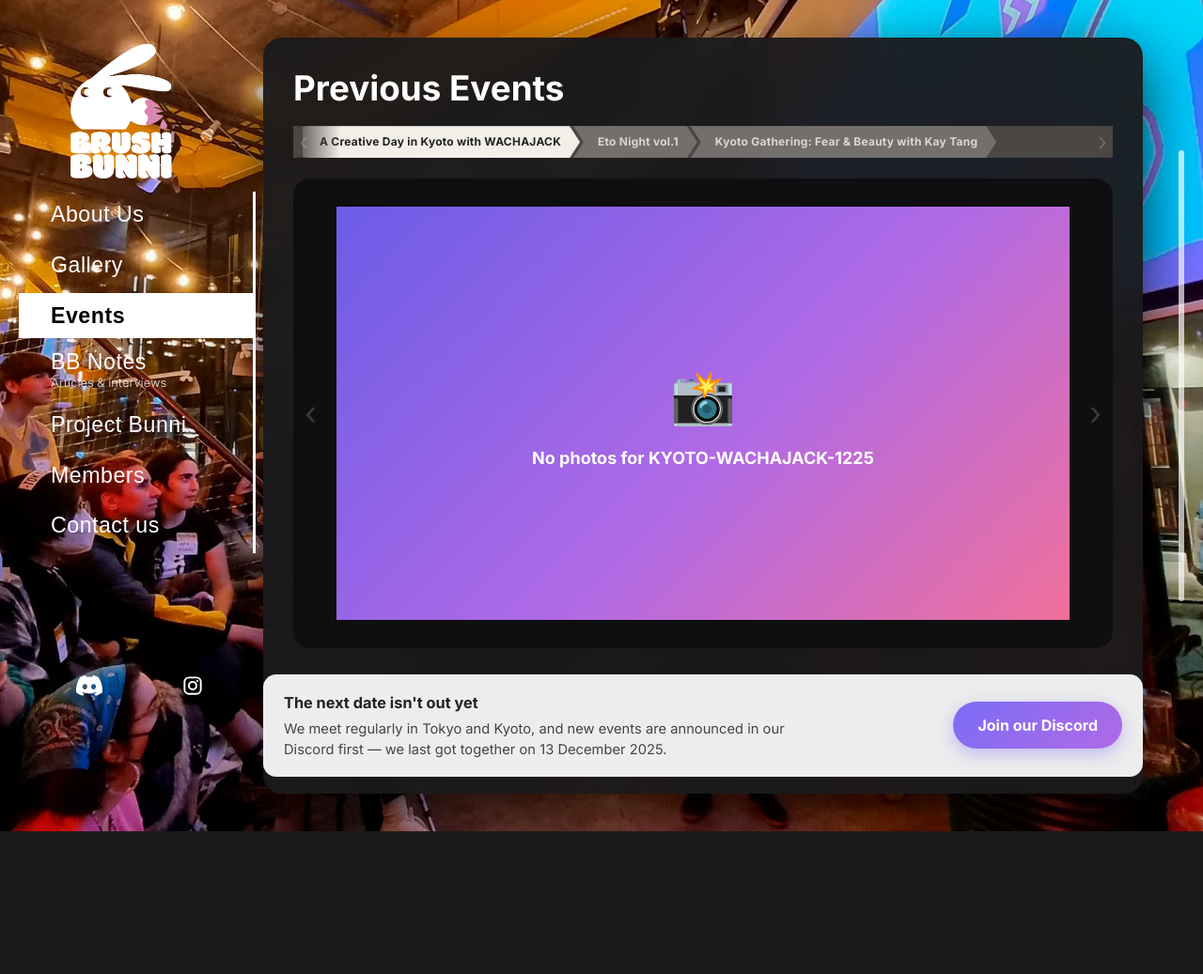
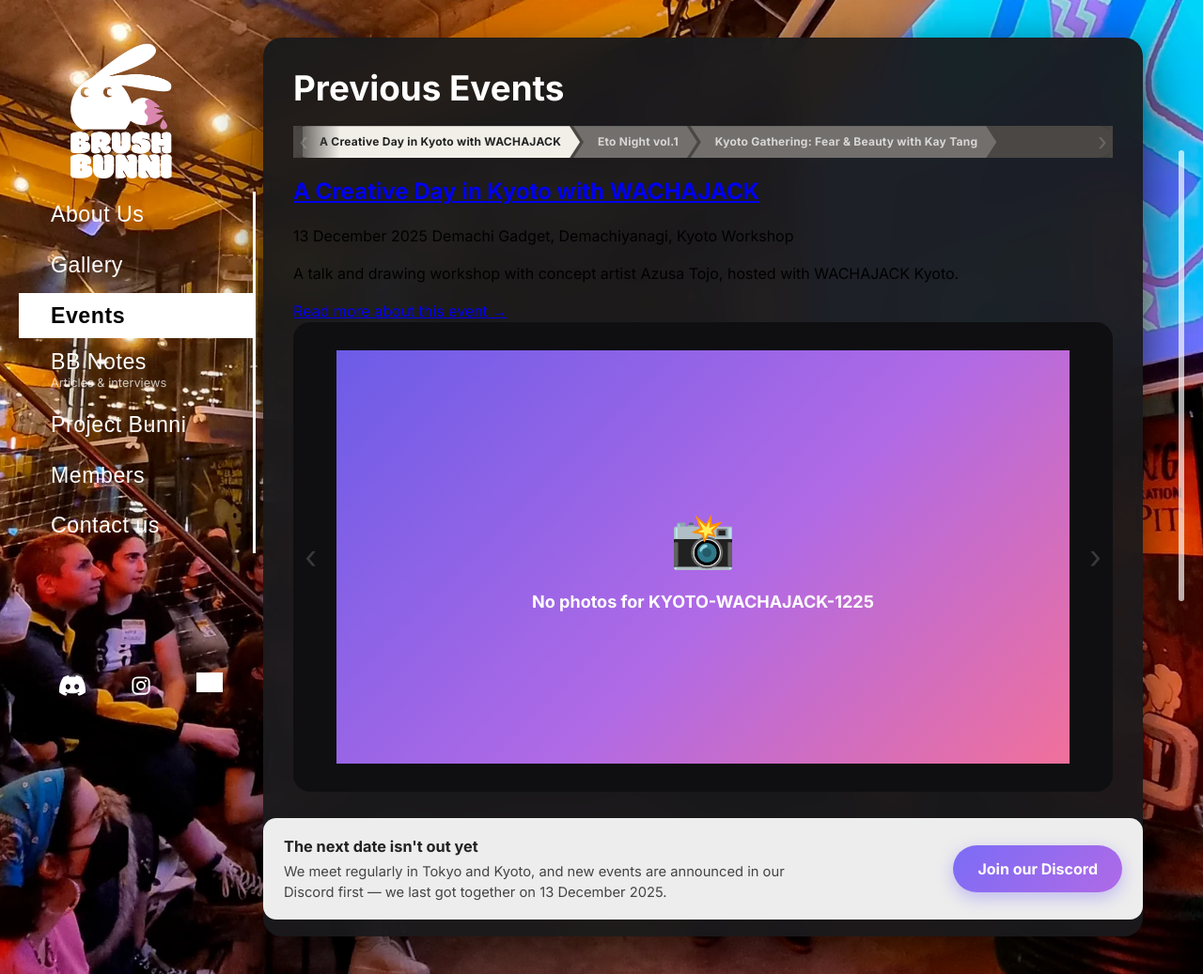
Before and after one commit to wavevworld/BrushBunni, a Django app: page /events/ in a window 1280 px wide. Shown: the whole page at 94% size. Before the commit the page ends 885 px from the top, so only its background shows below. Run offline with Django 5.2, Linux system fonts and the light colour scheme; data comes from the database, SQL or seed files in the repository; tables that the repository leaves empty hold one stand-in row (values such as "Sample post"); grey boxes marked "Sample" are stand-in pictures; some libraries are stand-ins or nearby versions; grey boxes are pictures that could not be loaded.

Commit message:
feat(events): describe each event in text and keep Members and the mail icon

```diff
--- a/blog/templates/blog/base.html
+++ b/blog/templates/blog/base.html
@@ -102,13 +102,18 @@
         <img src="{% static 'blog/icons/instagram.svg' %}" alt="Instagram">
       </a>
       {% comment %}
-        Only rendered once CONTACT_EMAIL is configured. This carried a
-        hardcoded youremail@example.com for months — an icon that is absent is
-        better than one that mails a placeholder domain.
+        The icon always shows. Until CONTACT_EMAIL is set it points at the
+        contact form, which works — that keeps the row of icons intact without
+        going back to the hardcoded youremail@example.com that sat here for
+        months. Set the address and it becomes a real mailto.
       {% endcomment %}
       {% if contact_email %}
         <a href="mailto:{{ contact_email }}">
           <img src="{% static 'blog/icons/gmail.svg' %}" alt="Email us">
+        </a>
+      {% else %}
+        <a href="{% url 'contact' %}">
+          <img src="{% static 'blog/icons/gmail.svg' %}" alt="Send us a message">
         </a>
       {% endif %}
     </div>
--- a/blog/templates/blog/events.html
+++ b/blog/templates/blog/events.html
@@ -47,6 +47,50 @@
                     </div>
                 </div>
             </div>
+
+            {% comment %}
+              What you are actually looking at. The tabs and photos said
+              nothing in text, so an event's date, venue and description
+              existed only inside the pictures. One block per event; the
+              matching one is shown with its photos.
+            {% endcomment %}
+            {% for event in past_events %}
+                <div class="event-summary" data-event-id="{{ event.id }}">
+                    <h2 class="event-summary-name">
+                        <a href="{{ event.get_absolute_url }}">{{ event.display_name }}</a>
+                    </h2>
+
+                    <p class="event-summary-meta">
+                        <span>{{ event.date|date:"j F Y" }}</span>
+                        {% if event.is_online %}
+                            <span>Online</span>
+                        {% elif event.location or event.city %}
+                            {% comment %}
+                              Some venues are just the city name, so printing
+                              both gave "Kyoto, Kyoto".
+                            {% endcomment %}
+                            <span>
+                                {% if event.location and event.city and event.location != event.city %}
+                                    {{ event.location }}, {{ event.city }}
+                                {% else %}
+                                    {{ event.location|default:event.city }}
+                                {% endif %}
+                            </span>
+                        {% endif %}
+                        <span>{{ event.get_event_type_display }}</span>
+                    </p>
+
+                    {% if event.short_description or event.description %}
+                        <p class="event-summary-text">
+                            {{ event.short_description|default:event.description|truncatewords:45 }}
+                        </p>
+                    {% endif %}
+
+                    <a class="event-summary-more" href="{{ event.get_absolute_url }}">
+                        Read more about this event &rarr;
+                    </a>
+                </div>
+            {% endfor %}
 
             <!-- Photo Gallery Carousel -->
             <div class="gallery-carousel">
@@ -294,6 +338,12 @@
         slide.classList.remove('is-centre', 'active');
         if (match) visibleSlides.push(slide);
     });
+
+    // The text block follows the same selection as the photos.
+    document.querySelectorAll('.event-summary').forEach(summary => {
+        summary.hidden = summary.getAttribute('data-event-id') !== currentEventId;
+    });
+
     currentSlide = 0;
 }
 
--- a/blog/views.py
+++ b/blog/views.py
@@ -66,10 +66,15 @@
 
 
 def _menu_visibility():
-    """Which thin pages are worth linking to right now."""
+    """Which thin pages are worth linking to right now.
+
+    Members stays in the menu at the owner's request even while it is empty —
+    profiles are coming — so the page carries an honest empty state instead.
+    Community is still hidden until it has more than a welcome sentence.
+    """
     community = PageContent.objects.filter(page='community').first()
     return {
-        'show_members': Member.objects.filter(is_visible=True).exists(),
+        'show_members': True,
         'show_community': bool(community and community.body.strip()),
     }
 
@@ -95,10 +100,13 @@
     # community started, and how many people are in the Discord. Set
     # FOUNDED_YEAR / DISCORD_MEMBERS in settings and they appear here; until
     # then the row simply shows the three we can stand behind.
+    # The labels say "in the gallery" because that is what these two count.
+    # "artists shown" read as though the community had six people in it, when
+    # it is six artists who currently have work uploaded.
     stats = [
         {'value': past_events.count(), 'label': 'events held'},
-        {'value': artist_count, 'label': 'artists shown'},
-        {'value': artworks.count(), 'label': 'works in the gallery'},
+        {'value': artist_count, 'label': 'artists in the gallery'},
+        {'value': artworks.count(), 'label': 'works on show'},
     ]
     for value, label in ((getattr(settings, 'FOUNDED_YEAR', ''), 'founded'),
                          (getattr(settings, 'DISCORD_MEMBERS', ''), 'in our Discord')):
```
Also changed, not shown: blog/templates/blog/members.html (+12 -0 lines), blog/tests.py (+62 -3 lines).
